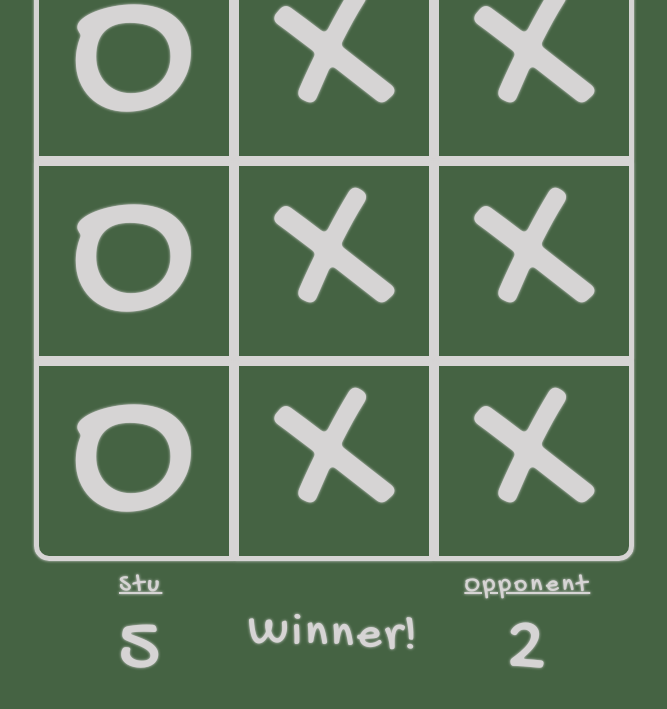
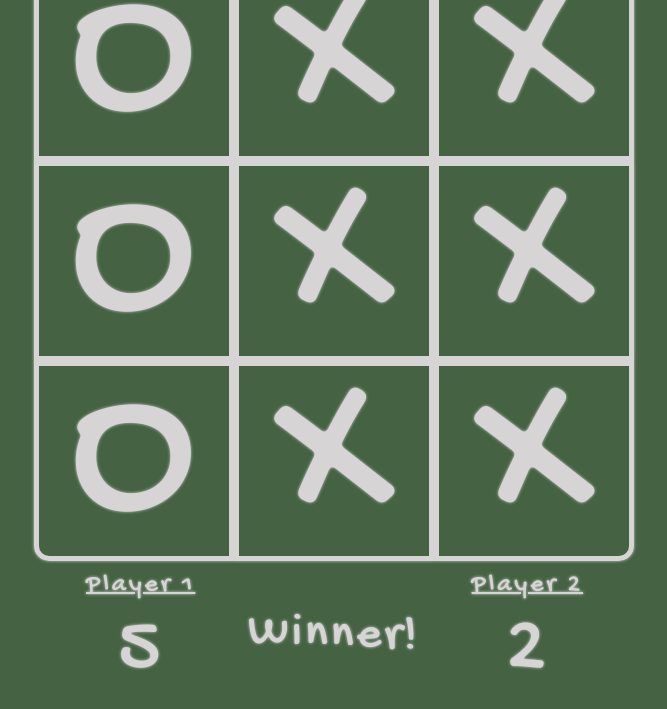
Before and after one commit to StuvaScript/tic-tac-toe, a plain HTML site: page index.html in a window 1280 px wide. Shown: the part 149-858 px from the top of the page, without its empty margins (306-973 px from the left). Drawn offline with Linux system fonts and the light colour scheme.

```diff
--- a/index.html
+++ b/index.html
@@ -27,12 +27,12 @@
     </div>
     <div class="players">
         <div class="name">
-            <div>Stu</div>
+            <div>Player 1</div>
             <div>5</div>
         </div>
         <div class="round">Winner!</div>
         <div class="name">
-            <div>Opponent</div>
+            <div>Player 2</div>
             <div>2</div>
         </div>
     </div>
--- a/script.js
+++ b/script.js
@@ -1,3 +1,7 @@
+// Split the whole project to another brach when you begin fucking with
+// JavaScript
+
+
 // Limit the number of letters someone can input for their name so it doesn't
 // break the grid layout, make it 8 letters with all letters lowercase accept
 // the first letter is capitalized.
```
